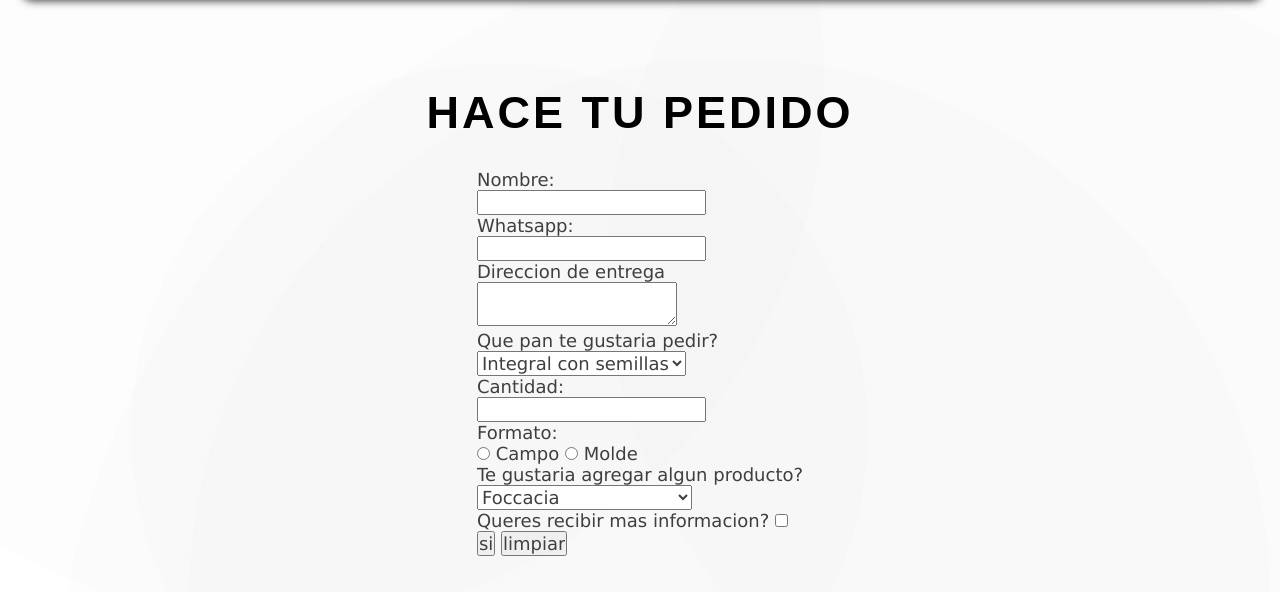
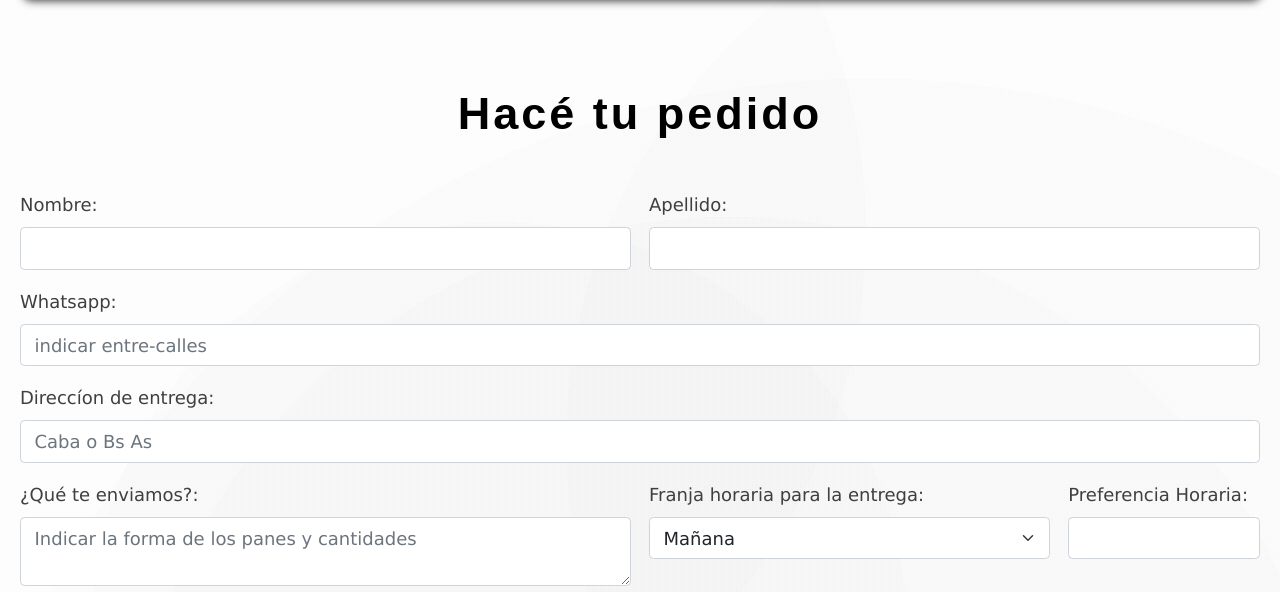
Before and after one commit to SantiagoGiorgi/Pane_Sass, a website: page pages/comprar.html in a window 1280 px wide. Shown: the part 1049-1641 px from the top of the page. Drawn offline with nearby package versions, Linux system fonts and the light colour scheme.

Commit message:
correcciones realizadas para entrega final

```diff
--- a/css/style.css
+++ b/css/style.css
@@ -5,10 +5,10 @@ body {
   box-sizing: border-box;
   margin: 0;
   padding: 0;
-  color: #3f3f3f;
+  color: #3f3f3f ;
   font-size: 18px;
   font-family: "Lucida Sans", "Lucida Sans Regular", "Lucida Grande", "Lucida Sans Unicode", "Geneva", "Verdana", "sans-serif";
-  text-decoration: none; }
+  text-decoration: none !important; }
 
 header {
   grid-area: header;
@@ -16,12 +16,14 @@ header {
   justify-content: space-around;
   flex-wrap: wrap; }
 
+
 nav ul {
   display: flex;
   height: 100%;
   align-items: center;
   list-style-type: none; }
   nav ul li a {
+    color: #3f3f3f !important;
     padding: 6px;
     font-size: 12px;
     font-weight: bolder;
@@ -156,6 +158,10 @@ section.imagenesProducto {
   letter-spacing: 1px;
   position: relative;
   animation: text 3s 1; }
+  .preguntas p {
+    font-size: 15px;
+    font-weight: 500;
+  }
 
 section.form {
   display: flex;
@@ -180,6 +186,11 @@ footer.footerRedes {
   position: relative;
   animation: text 3s 1;
   width: 100%; }
+
+  form {
+    margin: 20px;
+    padding: 20px;
+  }
 
 @media screen and (min-width: 768px) {
   nav ul li a {
--- a/pages/comprar.html
+++ b/pages/comprar.html
@@ -7,13 +7,15 @@
 	<title>comprar</title>
 	<meta name="description" content="Seccion del sitio web para hacer tu pedido semanal, te lo llevamos a tu casa">
 	<meta name="keywords" content= "PAN, MASA MADRE, ARTESANAL,HARINA ORGANICA, FERMENTACION NATURAL, PAN DE CAMPO, PAN DE MOLDE, ENVIOS, CABA">
+	 <!-- Bootstrap CSS -->
+    <link href="https://cdn.jsdelivr.net/npm/bootstrap@5.1.3/dist/css/bootstrap.min.css" rel="stylesheet" integrity="sha384-1BmE4kWBq78iYhFldvKuhfTAU6auU8tT94WrHftjDbrCEXSU1oBoqyl2QvZ6jIW3" crossorigin="anonymous">
 	<link href="../css/style.css" rel="stylesheet" type="text/css">
 </head>
 <body>
 		<header>
 			<img src="../assets/img/pane.png" alt="logo" width="200" height="200">
 			<nav>
-				<ul class="MenuInicial">
+				<ul>
 					<li><a href="../index.html">INICIO</a></li>
 					<li><a href="comprar.html">COMPRAR</a></li>
 					<li><a href="producto.html">PRODUCTOS</a></li>
@@ -26,46 +28,52 @@
 			<img src="../assets/img/zapalloIndex2.jpg">
 		</section>
 			<section class="encabezadoInicio">
-			<h1>HACE TU PEDIDO</h1>
+			<h1>Hacé tu pedido</h1>
 		</section>
-		<section class="form">
-			<form action="#">
-				<label for="text">Nombre: <br>
-					<input type="text" placeholder="" name="text"><br>
-				</label>
-				<label for="whastsapp">Whatsapp: <br>
-					<input type="whatsapp" placeholder="" name="whatsapp"><br>
-				</label>
-				<label for="direccion"> Direccion de entrega<br>
-					<textarea placeholder=""></textarea>
-				</label> <br>
-				Que pan te gustaria pedir? <br>
-		    	<select name="pan" id="pan">
-					<option value="x">Integral con semillas</option>
-					<option value="y">Blanco</option>
-					<option value="z">Zapallo</option>
-				</select> <br>
-				<label for="cantidad">Cantidad: <br>
-					<input type="cantidad" placeholder="" name="cantidad"><br>
-				</label>
-				<div>Formato: <br>
-					<input type="radio" name="formato" value="campo"> Campo
-					<input type="radio" name="formato" value="molde"> Molde
-				</div>
-				<div> Te gustaria agregar algun producto? <br>
-					<select name="productos" id="productos">
-						<option value="foccacia">Foccacia</option>
-						<option value="queso">Scones de Queso</option>
-						<option value="hamburguesa">Pan de Hamburguesa</option>
-					</select> <br>
-				</div>
-				<div> <p>Queres recibir mas informacion?
-					<input type="checkbox" name="acepta" value="1"> </p>
-				</div>
-				<input type="submit" value="si">
-				<input type="reset" value="limpiar">
-			</form>
-		</section>
+		<form class="row g-3">
+  <div class="col-md-6">
+    <label for="inputEmail4" class="form-label">Nombre:</label>
+    <input type="email" class="form-control" id="inputEmail4">
+  </div>
+  <div class="col-md-6">
+    <label for="inputPassword4" class="form-label">Apellido:</label>
+    <input type="password" class="form-control" id="inputPassword4">
+  </div>
+  <div class="col-12">
+    <label for="inputAddress" class="form-label">Whatsapp:</label>
+    <input type="text" class="form-control" id="inputAddress" placeholder="indicar entre-calles">
+  </div>
+  <div class="col-12">
+    <label for="inputAddress2" class="form-label">Direccíon de entrega:</label>
+    <input type="text" class="form-control" id="inputAddress2" placeholder="Caba o Bs As">
+  </div>
+  <div class="col-md-6">
+  	<label for="floatingTextarea"class="form-label">¿Qué te enviamos?:</label>
+  	<textarea class="form-control" placeholder="Indicar la forma de los panes y cantidades" id="floatingTextarea"></textarea>
+  </div>
+  <div class="col-md-4">
+    <label for="inputState" class="form-label">Franja horaria para la entrega:</label>
+    <select id="inputState" class="form-select">
+      <option selected>Mañana</option>
+      <option>Tarde</option>
+    </select>
+  </div>
+  <div class="col-md-2">
+    <label for="inputZip" class="form-label">Preferencia Horaria:</label>
+    <input type="text" class="form-control" id="inputZip">
+  </div>
+  <div class="col-12">
+    <div class="form-check">
+      <input class="form-check-input" type="checkbox" id="gridCheck">
+      <label class="form-check-label" for="gridCheck">
+        Recibir promociones semanales
+      </label>
+    </div>
+  </div>
+  <div class="col-12">
+    <button type="submit" class="btn btn-primary">Enviar pedido</button>
+  </div>
+</form>
 			<br> </br>
 		<footer class= "footerRedes">
 			<div class=footerRedes>
```
Also changed, not shown: index.html (+0 -1 lines), pages/contacto.html (+5 -5 lines), pages/preguntas.html (+10 -10 lines), pages/producto.html (+1 -1 lines).
